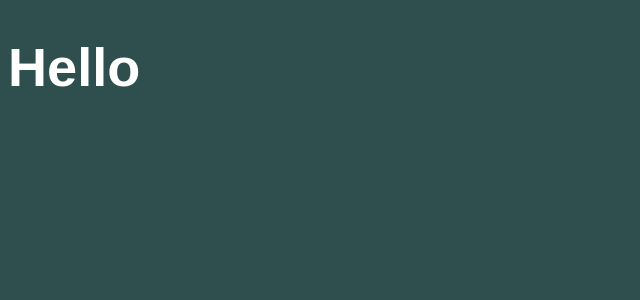
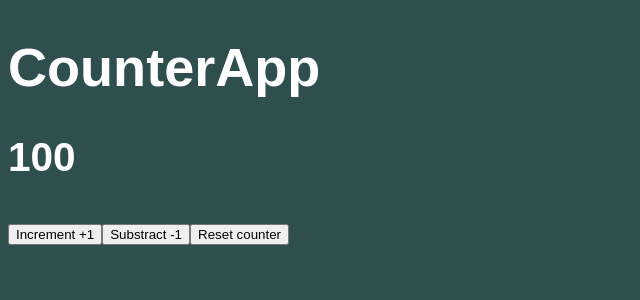
Before and after one commit to ajhades/counter-app-exe, a React (Vite) app: page / in a window 1280 px wide. Shown: the top 300 px of the page, without its empty margins (0-640 px from the left). Built offline with nearby package versions, Linux system fonts and the light colour scheme.

Commit message:
unit test CounterApp

```diff
--- a/src/CounterApp.jsx
+++ b/src/CounterApp.jsx
@@ -1,26 +1,28 @@
-import { useState } from 'react';
-import PropTypes from 'prop-types';
+import { useState } from "react";
+import PropTypes from "prop-types";
 
 export const CounterApp = ({ value }) => {
   const [counter, setCounter] = useState(value);
 
   const handleAdd = () => {
     setCounter(counter + 1);
-  }
+  };
   const handleSub = () => setCounter(counter - 1);
   const handleReset = () => setCounter(value);
   return (
     <>
       <h1> CounterApp </h1>
-      <h1> {counter} </h1>
+      <h2> {counter} </h2>
 
-      <button onClick={ handleAdd }>Increment +1 </button>
-      <button onClick={ handleSub }>Substract -1 </button>
-      <button onClick={ handleReset }>Reset counter </button>
+      <button onClick={handleAdd}>Increment +1 </button>
+      <button onClick={handleSub}>Substract -1 </button>
+      <button aria-label="btn-reset" onClick={handleReset}>
+        Reset counter{" "}
+      </button>
     </>
   );
 };
 
 CounterApp.propTypes = {
   value: PropTypes.number.isRequired,
-}
+};
--- a/src/main.jsx
+++ b/src/main.jsx
@@ -1,12 +1,12 @@
 import React from "react";
 import ReactDOM from "react-dom/client";
 import { HelloWorldApp } from "./HelloWorldApp";
-import './styles.css';
+import "./styles.css";
 import { CounterApp } from "./CounterApp";
 
-ReactDOM.createRoot( document.getElementById('root')).render(
+ReactDOM.createRoot(document.getElementById("root")).render(
   <React.StrictMode>
-    {/* <CounterApp value={12}/> */}
-    <HelloWorldApp title="Hello" />
+    <CounterApp value={100} />
+    {/* <HelloWorldApp title="Hello" /> */}
   </React.StrictMode>
 );
```
Also changed, not shown: 2 other files (tests, documents, lock files or other folders).
